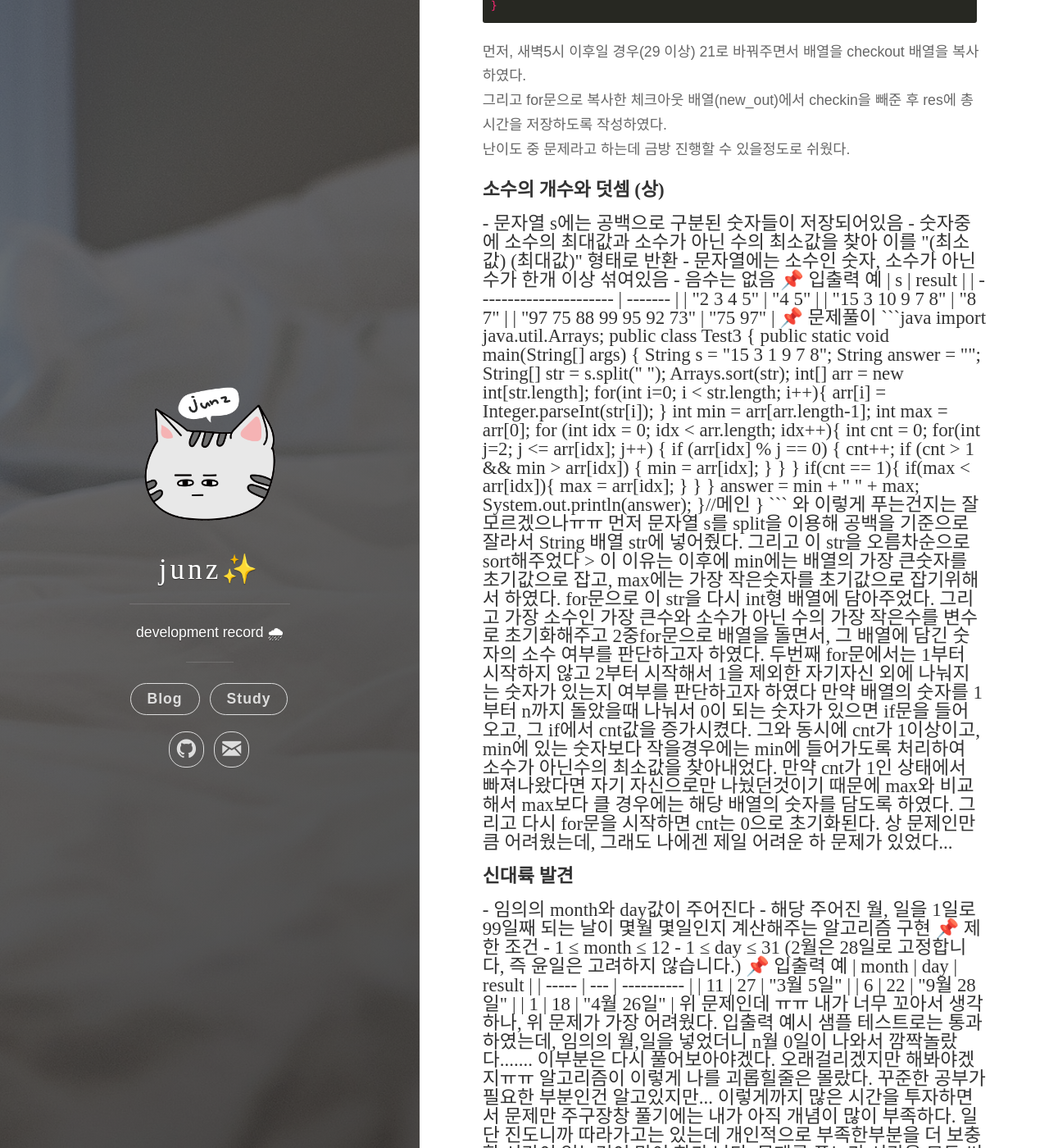
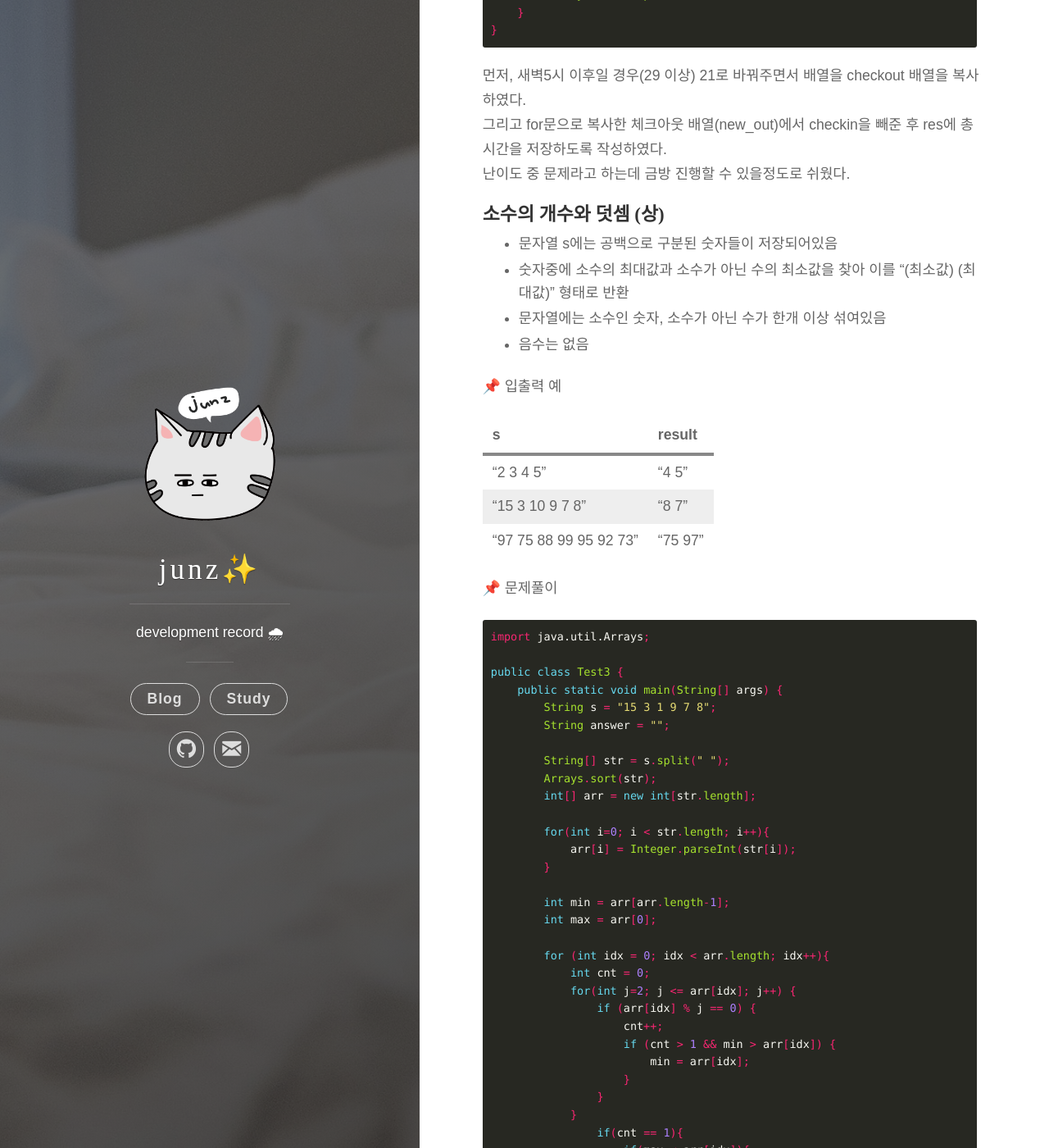
Before and after one commit to kim-junz/kim-junz.github.io, a Jekyll site: the page built from _posts/2023/2023-02-19-2023.02.18 TIL.md, in a window 1280 px wide and 1400 px high, scrolled down 1104 px. Shown: the whole window at 82% size. Built offline with Jekyll 4.4.1, drawn with Linux system fonts in a browser that asks for light colours; some web fonts are replaced; some of the changed text lies outside the part shown.

Commit message:
Update 2023-02-19-2023.02.18 TIL.md

```diff
--- a/_posts/2023/2023-02-19-2023.02.18 TIL.md
+++ b/_posts/2023/2023-02-19-2023.02.18 TIL.md
@@ -53,7 +53,7 @@ public class test {
 그리고 for문으로 복사한 체크아웃 배열(new_out)에서 checkin을 빼준 후 res에 총 시간을 저장하도록 작성하였다.
 난이도 중 문제라고 하는데 금방 진행할 수 있을정도로 쉬웠다.
 
-<h5><strong>소수의 개수와 덧셈 (상)</strong><h5>
+<h5><strong>소수의 개수와 덧셈 (상)</strong></h5>
 - 문자열 s에는 공백으로 구분된 숫자들이 저장되어있음
 - 숫자중에 소수의 최대값과 소수가 아닌 수의 최소값을 찾아 이를 "(최소값) (최대값)" 형태로 반환
 - 문자열에는 소수인 숫자, 소수가 아닌 수가 한개 이상 섞여있음
@@ -126,7 +126,7 @@ for문으로 이 str을 다시 int형 배열에 담아주었다.
 
 상 문제인만큼 어려웠는데, 그래도 나에겐 제일 어려운 하 문제가 있었다...
 
-<h5><strong>신대륙 발견</strong><h5>
+<h5><strong>신대륙 발견</strong></h5>
 - 임의의 month와 day값이 주어진다
 - 해당 주어진 월, 일을 1일로 99일째 되는 날이 몇월 몇일인지 계산해주는 알고리즘 구현
 
```
